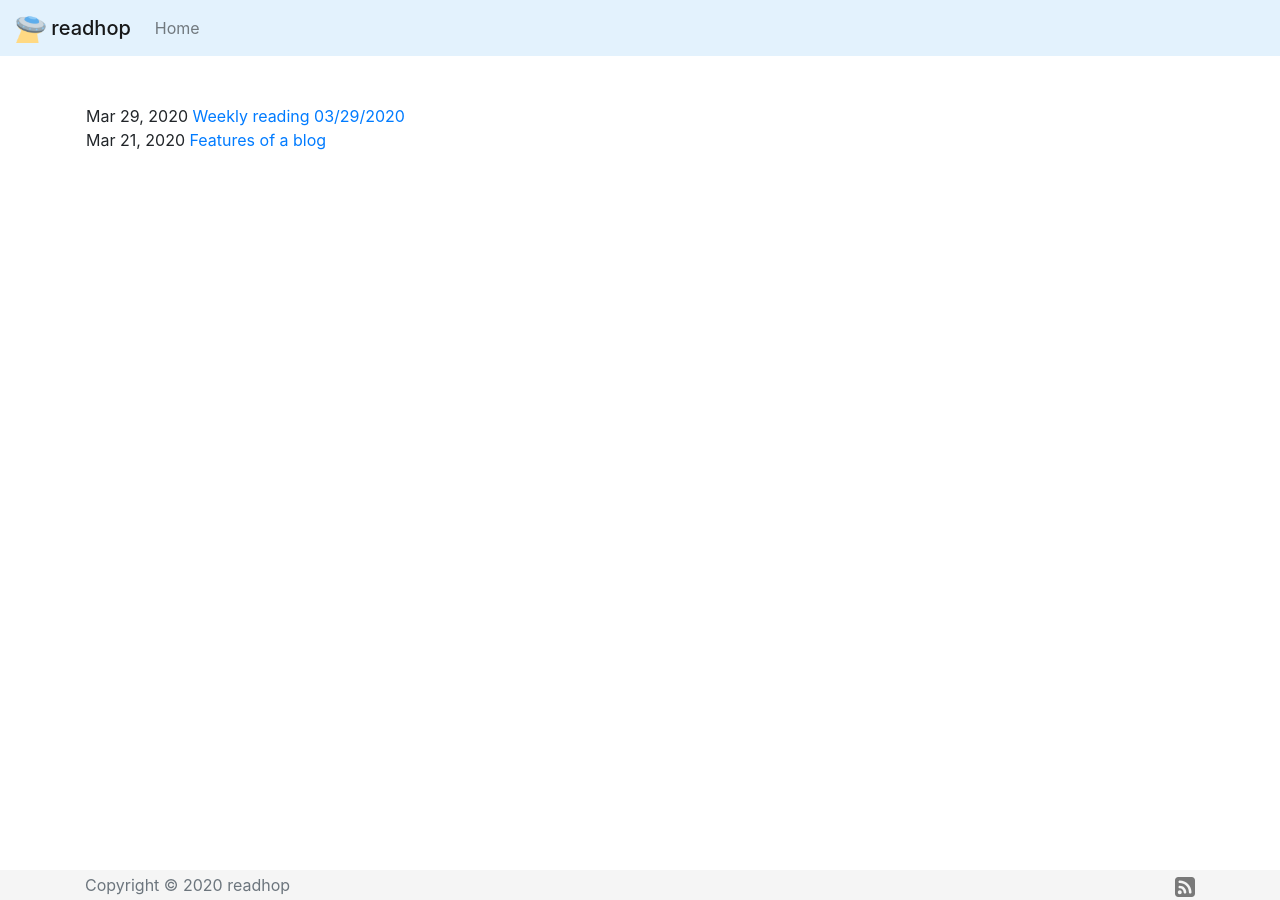
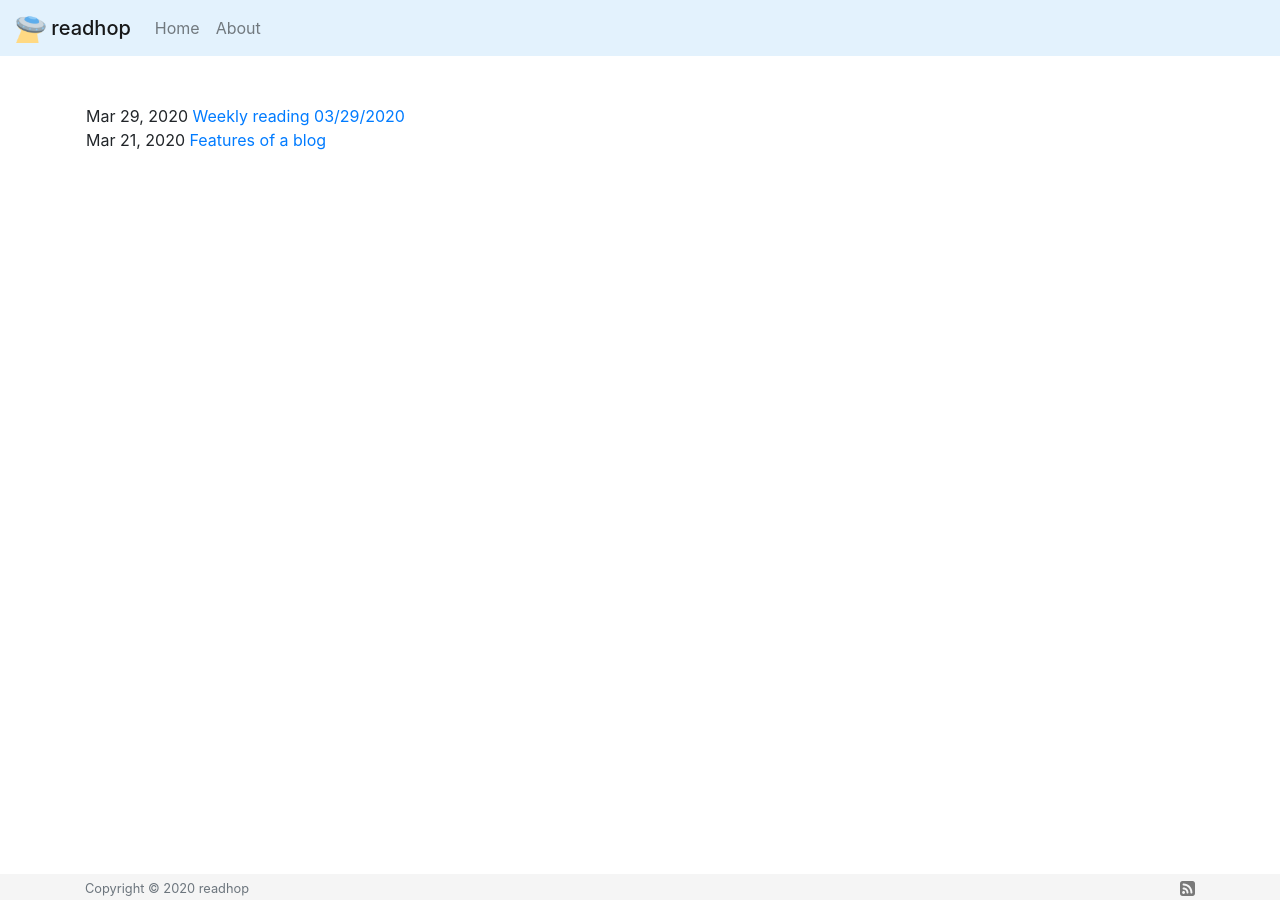
Before and after one commit to robocalpico/robocalpico.github.io, a Jekyll site: the page built from index.md, in a window 1280 px wide. Built offline with Jekyll 4.4.1, drawn with Linux system fonts in a browser that asks for light colours; comment, search, counter and statistics services are not loaded.

Commit message:
thinner footer; about page

```diff
--- a/_layouts/default.html
+++ b/_layouts/default.html
@@ -44,6 +44,9 @@
         <li class="nav-item">
           <a href="{{ site.baseurl }}{% link index.md %}" class="nav-link">Home</a>
         </li>
+        <li class="nav-item">
+          <a href="{{ site.baseurl }}{% link about.md %}" class="nav-link">About</a>
+        </li>
       </ul>
     </div>
   </nav>
@@ -57,11 +60,11 @@
     <div class="container">
       <div class="row">
         <div class="col">
-          <span class="text-muted">Copyright © 2020 {{ site.title }}</span>
+          <small class="text-muted">Copyright © 2020 {{ site.title }}</small>
         </div>
         <div class="col">
           <p class="text-right"><a href="{{ site.baseurl }}/feed.xml">
-            <img style="width:20px;opacity: 0.5;" src="/assets/img/rss.svg" alt="feed">
+            <img style="width:15px;opacity: 0.5;" src="/assets/img/rss.svg" alt="feed">
           </a></p>
         </div>
       </div>
--- a/assets/css/style.scss
+++ b/assets/css/style.scss
@@ -27,7 +27,7 @@ body {
   position: fixed;
   bottom: 0;
   width: 100%;
-  height: 30px; /* Set the fixed height of the footer here */
-  line-height: 30px; /* Vertically center the text there */
+  height: 26px; /* Set the fixed height of the footer here */
+  line-height: 26px; /* Vertically center the text there */
   background-color: #f5f5f5;
 }
```
Also changed, not shown: about.md (added, +6 -0 lines).
